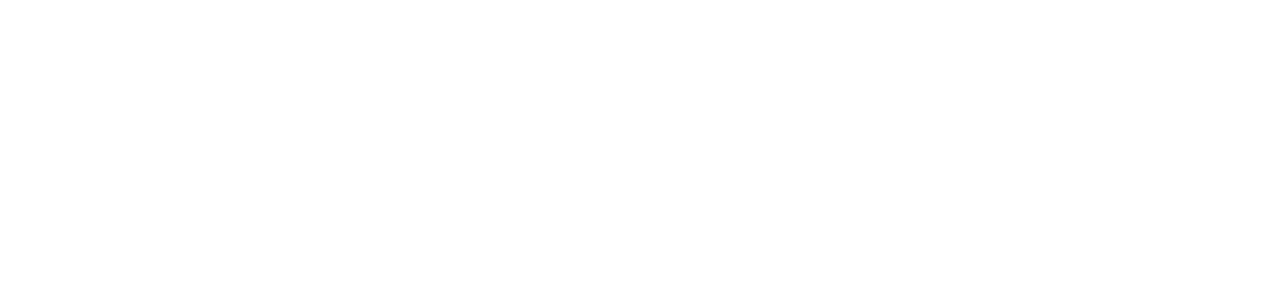
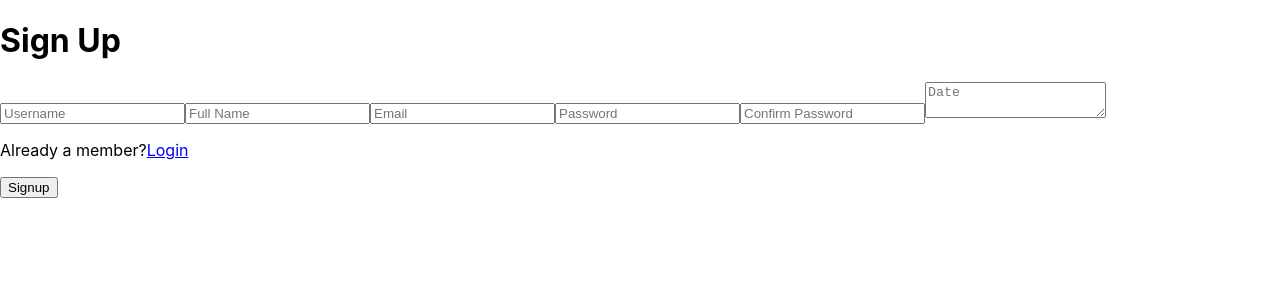
Before and after one commit to Tufahel/book-dirt-bike-front-end, a React (Create React App) app: page /signup in a window 1280 px wide. Before the commit this address had no page. Shown: the top 300 px of the page. Built offline with nearby package versions, Linux system fonts and the light colour scheme.

Commit message:
components and routes

```diff
--- a/src/App.js
+++ b/src/App.js
@@ -4,13 +4,17 @@
 import store from './redux/configureStore';
 import User from './components/User';
 import Motorcycle from './components/Motorcycle';
+import Login from './components/Login/Login';
+import Signup from './components/Signup/Signup';
 
 const App = () => (
   <React.StrictMode>
     <Provider store={store}>
       <Router>
         <Routes>
-          <Route path="/" element={<User />} />
+          <Route path="/signup" element={<Signup />} />
+          <Route path="/login" element={<Login />} />
+          <Route path="/user" element={<User />} />
           <Route path="/motorcycle" element={<Motorcycle />} />
         </Routes>
       </Router>
--- /dev/null
+++ b/src/components/Login/Login.js
@@ -0,0 +1,9 @@
+import React from 'react';
+
+const Login = () => (
+  <div>
+    This is login page.
+  </div>
+);
+
+export default Login;
--- a/src/components/Motorcycle.js
+++ b/src/components/Motorcycle.js
@@ -20,6 +20,7 @@
           {' '}
           and &nbsp;
           {motorcycle.details}
+          {', '}
           is available for rent at &nbsp;
           {motorcycle.price}
           .
--- /dev/null
+++ b/src/components/Signup/Signup.js
@@ -0,0 +1,133 @@
+import React, { useState } from 'react';
+import { useDispatch, useSelector } from 'react-redux';
+import { ThreeDots } from 'react-loader-spinner';
+import { NavLink, useNavigate } from 'react-router-dom';
+import { signUp } from '../../redux/actions/User';
+
+const Signup = () => {
+  const { errorSignup = null, loadingSignup = false } = useSelector((state) => state.SignupReducer);
+  const [userRegister, setRegister] = useState({
+    username: '',
+    full_name: '',
+    email: '',
+    date_of_birth: '',
+    password: '',
+    confirm_password: '',
+  });
+  const dispatch = useDispatch();
+  const navigate = useNavigate();
+
+  const handleLogin = (e) => {
+    e.preventDefault();
+    dispatch(signUp(userRegister, navigate));
+  };
+
+  const handleOnChange = (event) => {
+    setRegister((prevState) => ({
+      ...prevState,
+      [event.target.name]: event.target.value,
+    }));
+  };
+
+  return (
+    <div className="">
+      <h1 className="">Sign Up</h1>
+      <form
+        className=""
+        onSubmit={handleLogin}
+      >
+        { errorSignup && (
+        <div className="">
+          <p className="">Username/Email already exist</p>
+        </div>
+        )}
+        <input
+          onChange={handleOnChange}
+          className=""
+          type="text"
+          name="username"
+          placeholder="Username"
+          required
+          value={userRegister.username}
+        />
+        <input
+          onChange={handleOnChange}
+          className=""
+          type="text"
+          name="full_name"
+          placeholder="Full Name"
+          required
+          value={userRegister.full_name}
+        />
+        <input
+          onChange={handleOnChange}
+          className=""
+          type="email"
+          name="email"
+          placeholder="Email"
+          required
+          value={userRegister.email}
+        />
+        <input
+          onChange={handleOnChange}
+          className="w-full sm:w-3/4 border-1 border-main  focus:border-main"
+          type="password"
+          name="password"
+          placeholder="Password"
+          required
+          minLength="6"
+          value={userRegister.password}
+        />
+        <input
+          onChange={handleOnChange}
+          className="w-full sm:w-3/4 border-1 border-main  focus:border-main"
+          type="password"
+          name="confirm_password"
+          placeholder="Confirm Password"
+          required
+          minLength="6"
+          value={userRegister.confirm_password}
+        />
+        <textarea
+          onChange={handleOnChange}
+          className="w-full sm:w-3/4 border-1 border-main focus:border-main"
+          type="date"
+          name="date_of_birth"
+          placeholder="Date"
+          required
+          value={userRegister.date_of_birth}
+        />
+        { loadingSignup && (
+        <div className="">
+          <div className="">
+            <ThreeDots
+              height="180"
+              width="180"
+              radius="3"
+              color="#98be20"
+              ariaLabel=""
+              wrapperStyle
+              wrapperClass
+            />
+          </div>
+        </div>
+        )}
+        <small className="">{}</small>
+        <p className="">
+          Already a member?
+          <NavLink className="" to="/login">
+            Login
+          </NavLink>
+        </p>
+        <button
+          className=""
+          type="submit"
+        >
+          Signup
+        </button>
+      </form>
+    </div>
+  );
+};
+
+export default Signup;
```
